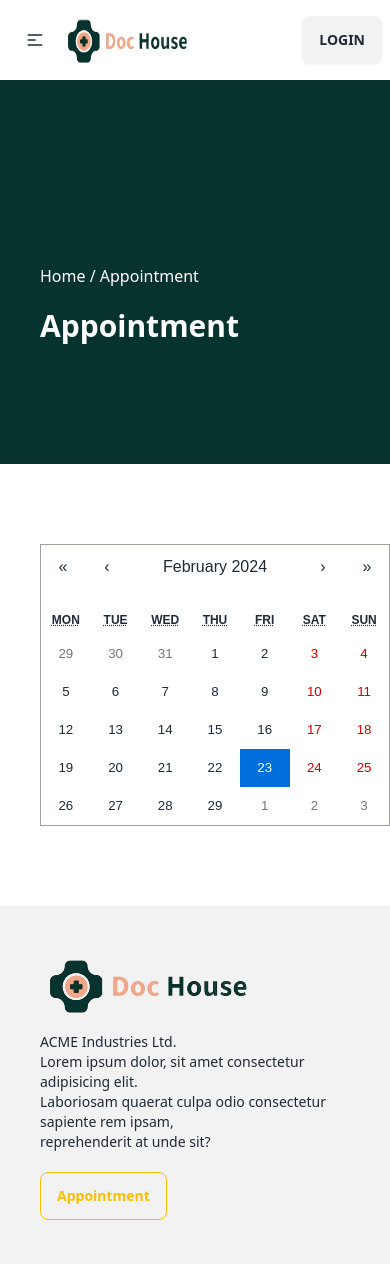
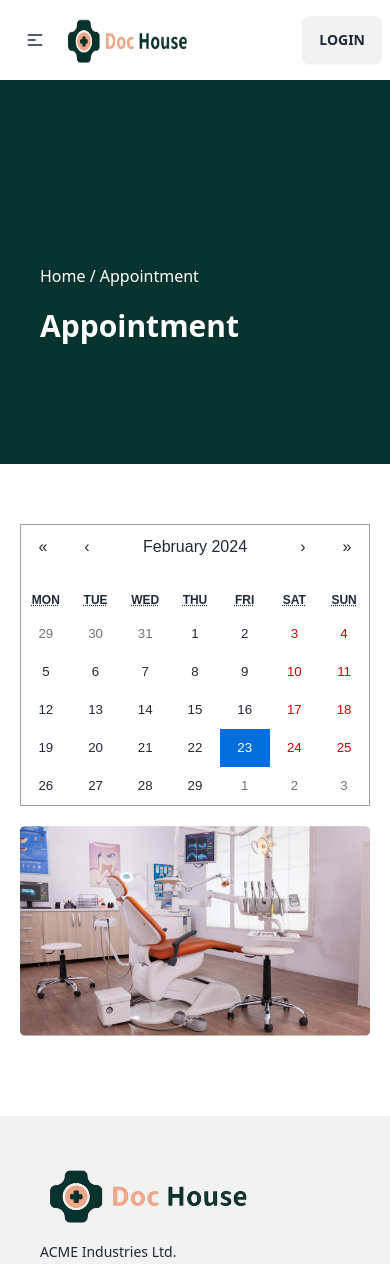
Before and after one commit to tawhid3482/Doc-Hourse, a React (Vite) app: page /appointment in a window 390 px wide. Shown: the top 1264 px of the page. Built offline with nearby package versions, Linux system fonts and the light colour scheme; no server answers.

Commit message:
calender is complete

```diff
--- a/src/Appointment/Calender.jsx
+++ b/src/Appointment/Calender.jsx
@@ -6,12 +6,12 @@ const Calender = () => {
   const [value, onChange] = useState(new Date()) ;
 
   return (
-    <div className="p-10 my-10">
-      <div className="flex justify-between items-center">
+    <div className=" p-5 md:p-10 my-10">
+      <div className=" flex-col lg:flex-row gap-16 md:flex md:justify-center items-center">
         <div className="">
           <Calendar onChange={onChange} value={value} />
         </div>
-        <div className="">
+        <div className="my-5 lg:my-0">
           <img src={chair} className="" alt="" />
         </div>
       </div>
```
